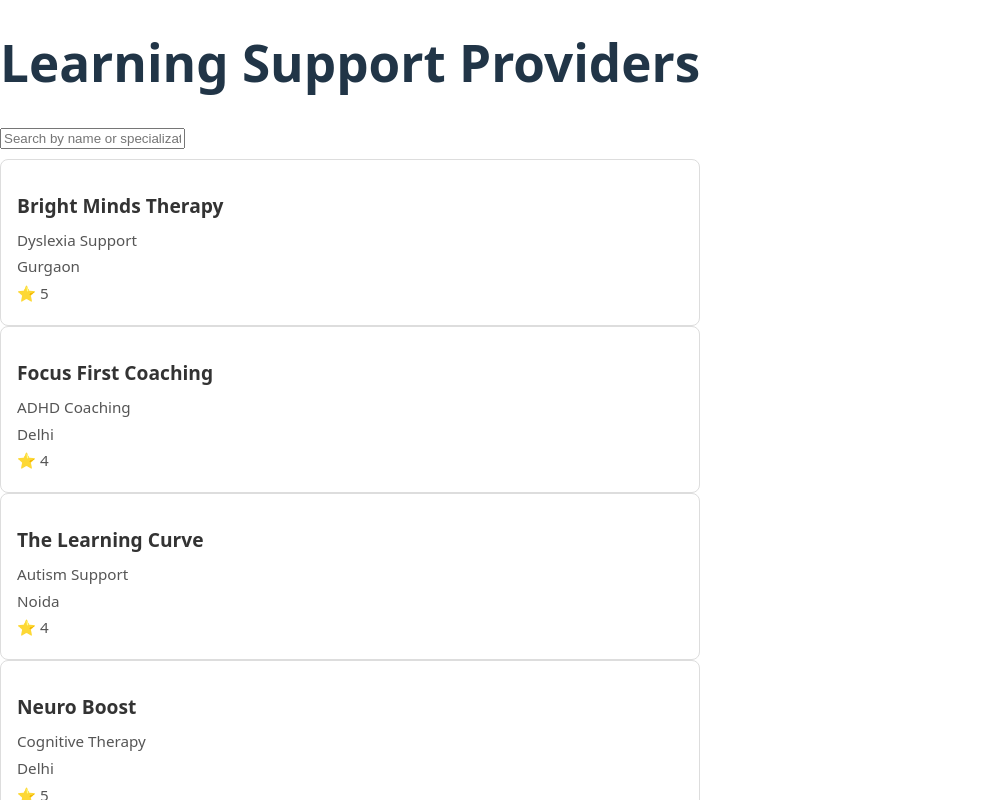
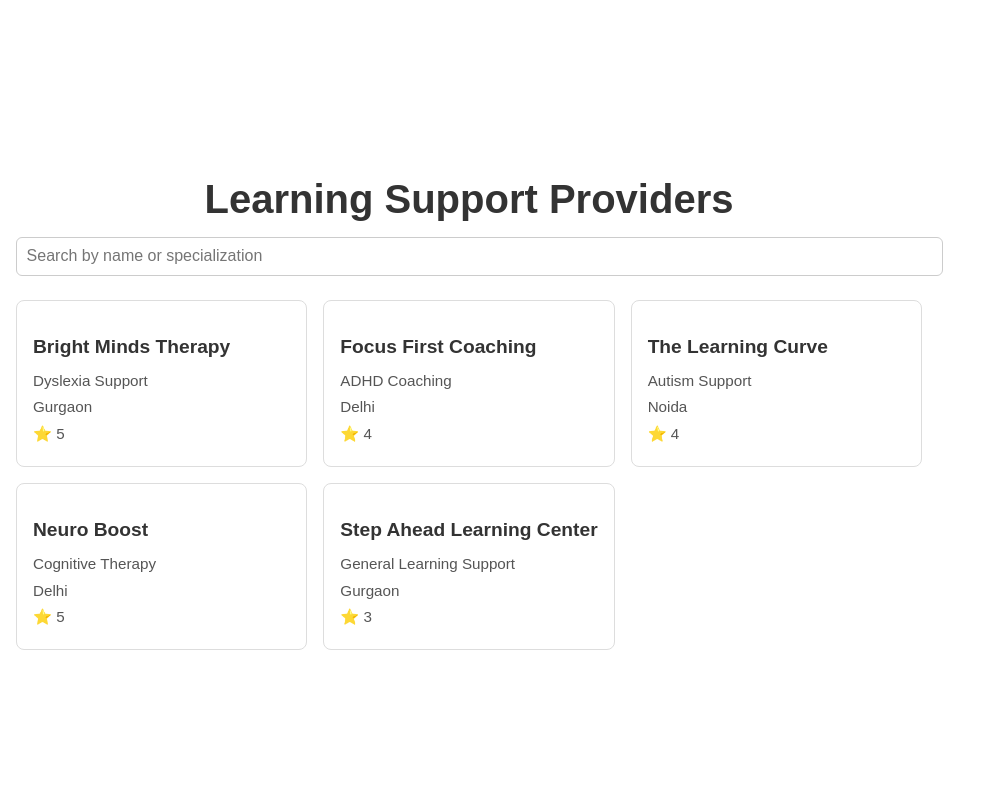
Before and after one commit to Narendra19977/learning-support-directory, a React (Vite) app: page / in a window 1280 px wide. Shown: the top 800 px of the page, without its empty margins (0-1006 px from the left). Built offline with nearby package versions, Linux system fonts and the light colour scheme.

Commit message:
feat: Have make adjustment to ProviderList as per modular approach (#8)
Have taken the changes from main branch

```diff
--- a/src/App.tsx
+++ b/src/App.tsx
@@ -1,7 +1,7 @@
 import { BrowserRouter as Router, Routes, Route } from "react-router-dom";
 import { ProviderProvider } from "./contexts/providerContext";
 import React from "react";
-const ProviderListPage=React.lazy(()=>import("./pages/ProviderList"))
+const ProviderListPage=React.lazy(()=>import("./pages/ProviderListPage/ProviderList"))
 const ProviderDetailPage = React.lazy(()=>import("./pages/ProviderDetailPage/ProviderDetail"))
 
 
--- a/src/pages/ProviderList.css
+++ b/src/pages/ProviderListPage/ProviderList.module.css
@@ -1,11 +1,11 @@
-.page-container {
+.pageContainer {
   padding: 1rem;
   max-width: 1200px;
   margin: auto;
   font-family: Arial, sans-serif;
 }
 
-.page-title {
+.pageTitle {
   font-size: 1.8rem;
   font-weight: bold;
   margin-bottom: 1rem;
@@ -13,7 +13,7 @@
   text-align: center;
 }
 
-.search-input {
+.searchInput {
   display: block;
   width: 100%;
   padding: 0.6rem;
@@ -23,7 +23,7 @@
   font-size: 1rem;
 }
 
-.provider-grid {
+.providerGrid {
   display: grid;
   gap: 1rem;
   margin-top: 10px;
@@ -31,25 +31,25 @@
 
 /* Responsive columns */
 @media (min-width: 640px) {
-  .provider-grid {
+  .providerGrid {
     grid-template-columns: repeat(1, 1fr);
   }
-  .page-title{
+  .pageTitle{
     font-size:1.75rem;
   }
 }
 
 @media (min-width: 768px) {
-  .provider-grid {
+  .providerGrid {
     grid-template-columns: repeat(2, 1fr);
   }
 }
 
 @media (min-width: 1024px) {
-  .provider-grid {
+  .providerGrid {
     grid-template-columns: repeat(3, 1fr);
   }
-  .page-title{
+  .pageTitle{
     font-size: 2.5rem;
   }
 }
--- a/src/pages/ProviderList.tsx
+++ b/src/pages/ProviderListPage/ProviderList.tsx
@@ -1,7 +1,8 @@
 import { Fragment, useContext, useState } from "react";
-import { ProviderContext } from "../contexts/providerContext";
-import ProviderCard from "../components/ProviderCard";
-import Loader from "../components/Loader";
+import { ProviderContext } from "../../contexts/providerContext";
+import ProviderCard from "../../components/ProviderCard";
+import Loader from "../../components/Loader";
+import styles from "./ProviderList.module.css"
 
 const ProviderListPage = () => {
   const { providers, loading,err } = useContext(ProviderContext);
@@ -16,16 +17,16 @@ const ProviderListPage = () => {
   if (loading) return <Loader/>;
 
 return (
-  <div className="page-container">
-    <h1 className="page-title">Learning Support Providers</h1>
+  <div className={styles.pageContainer}>
+    <h1 className={styles.pageTitle}>Learning Support Providers</h1>
     <input
-      className="search-input"
+      className={styles.searchInput}
       type="text"
       placeholder="Search by name or specialization"
       value={search}
       onChange={(e) => setSearch(e.target.value)}
     />
-    <div className="provider-grid" style={{marginTop:10}}>
+    <div className={styles.providerGrid} style={{marginTop:10}}>
       {filteredProviders.map((provider) => (
         <ProviderCard key={provider.id} provider={provider} />
       ))}
```
